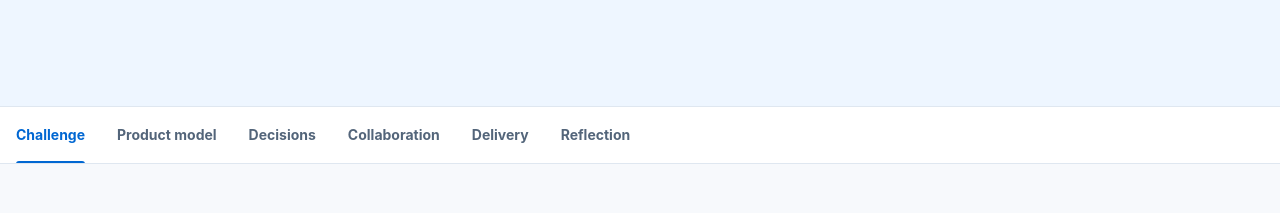
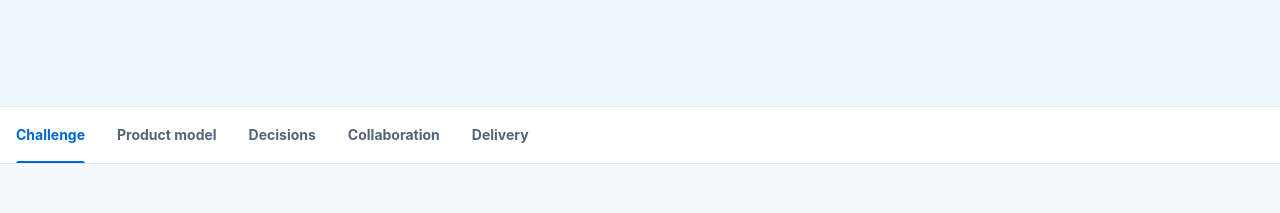
Before and after one commit to gaurankpatil/gaurankpatil.github.io, a website: page onco-case-study-content-frozen/ONCO.html in a window 1280 px wide. Shown: the part 900-1113 px from the top of the page. Drawn offline with Linux system fonts and the light colour scheme.

Commit message:
Update ONCO.html

```diff
--- a/onco-case-study-content-frozen/ONCO.html
+++ b/onco-case-study-content-frozen/ONCO.html
@@ -125,7 +125,6 @@
         <a href="#decisions">Decisions</a>
         <a href="#collaboration">Collaboration</a>
         <a href="#delivery">Delivery</a>
-        <a href="#reflection">Reflection</a>
       </div>
     </nav>
 
```
